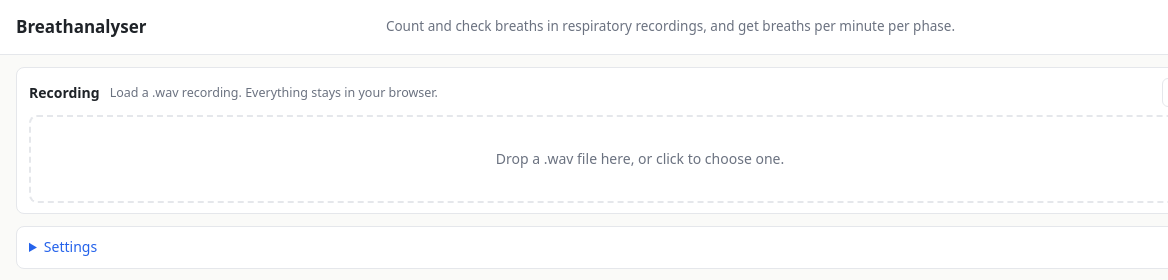
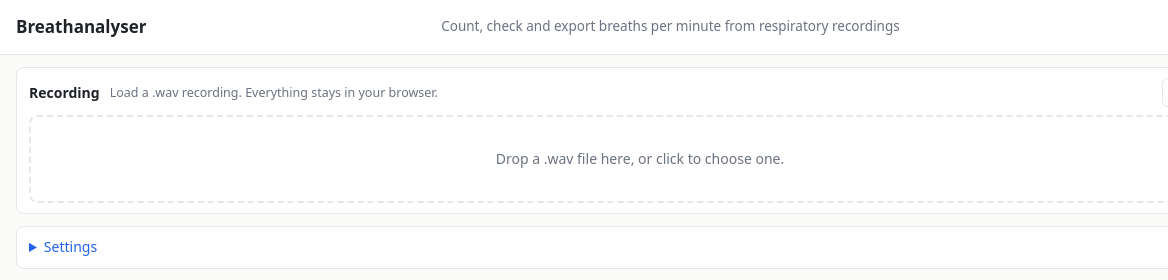
Before and after one commit to jonasprobst/rel-breathanalyser, a plain HTML site: page index.html in a window 1280 px wide. Shown: the top 280 px of the page, 0-1168 px from the left. Drawn offline with Linux system fonts and the light colour scheme.

Commit message:
Shorter tagline; README: how to read the CSV exports in R
Co-Authored-By: Claude Opus 5.5 <noreply@anthropic.com>
Claude-Session: https://claude.ai/code/session_01EmUmEmxeZFM4f3Mp6uoB1k

```diff
--- a/index.html
+++ b/index.html
@@ -60,7 +60,7 @@
 <body>
 <header>
   <h1>Breathanalyser</h1>
-  <span class="tagline">Count and check breaths in respiratory recordings, and get breaths per minute per phase.</span>
+  <span class="tagline">Count, check and export breaths per minute from respiratory recordings</span>
   <a class="helpbtn" href="https://github.com/jonasprobst/rel-breathanalyser#readme" target="_blank" rel="noopener" title="User guide: how to use the app, what the results mean"><svg class="ic" viewBox="0 0 16 16" aria-hidden="true"><circle cx="8" cy="8" r="6.5"/><path d="M6.2 6.2a1.9 1.9 0 1 1 2.6 1.8c-.5.2-.8.6-.8 1.1v.4M8 11.6v.1"/></svg>Help</a>
 </header>
 <main>
```
Also changed, not shown: 1 other file.
